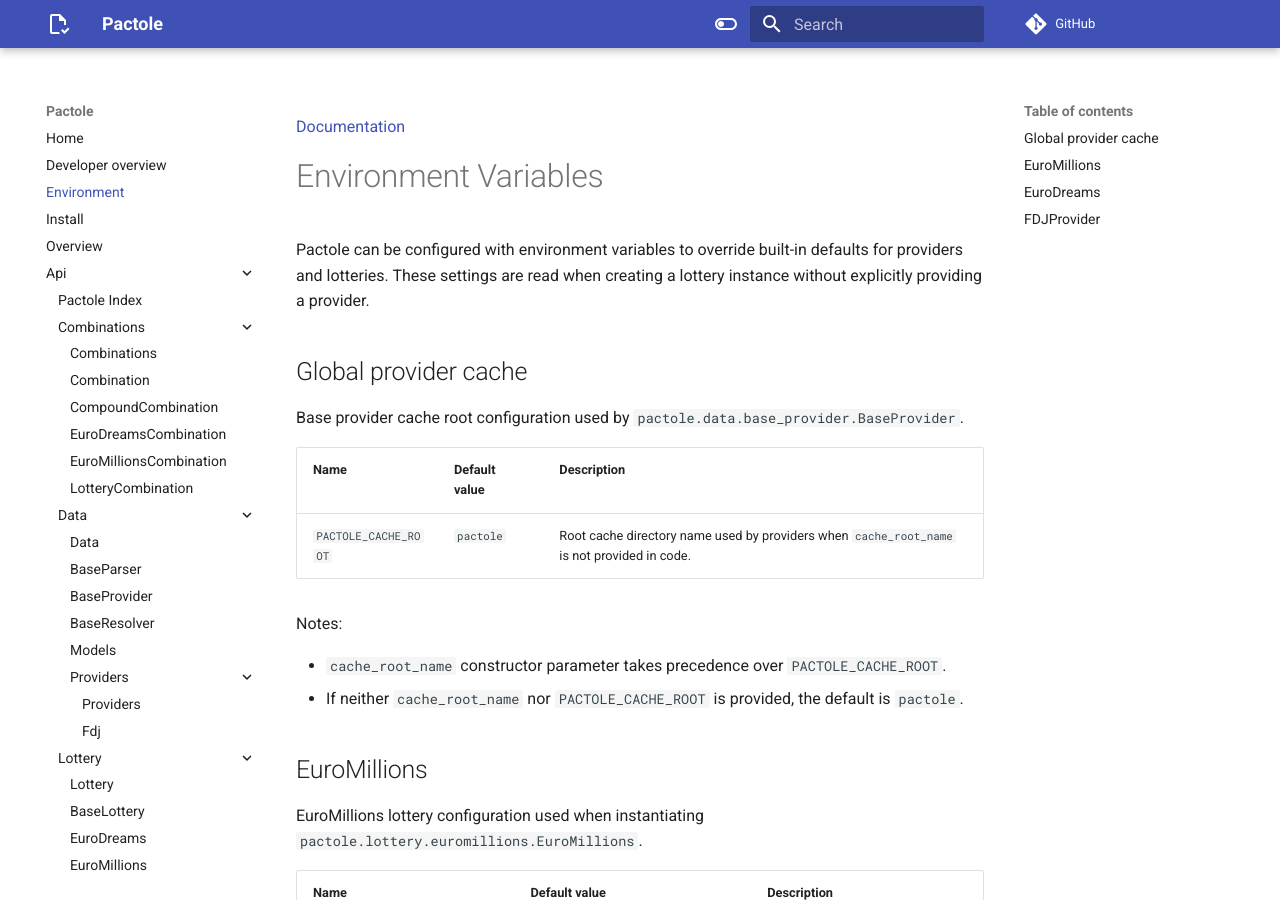
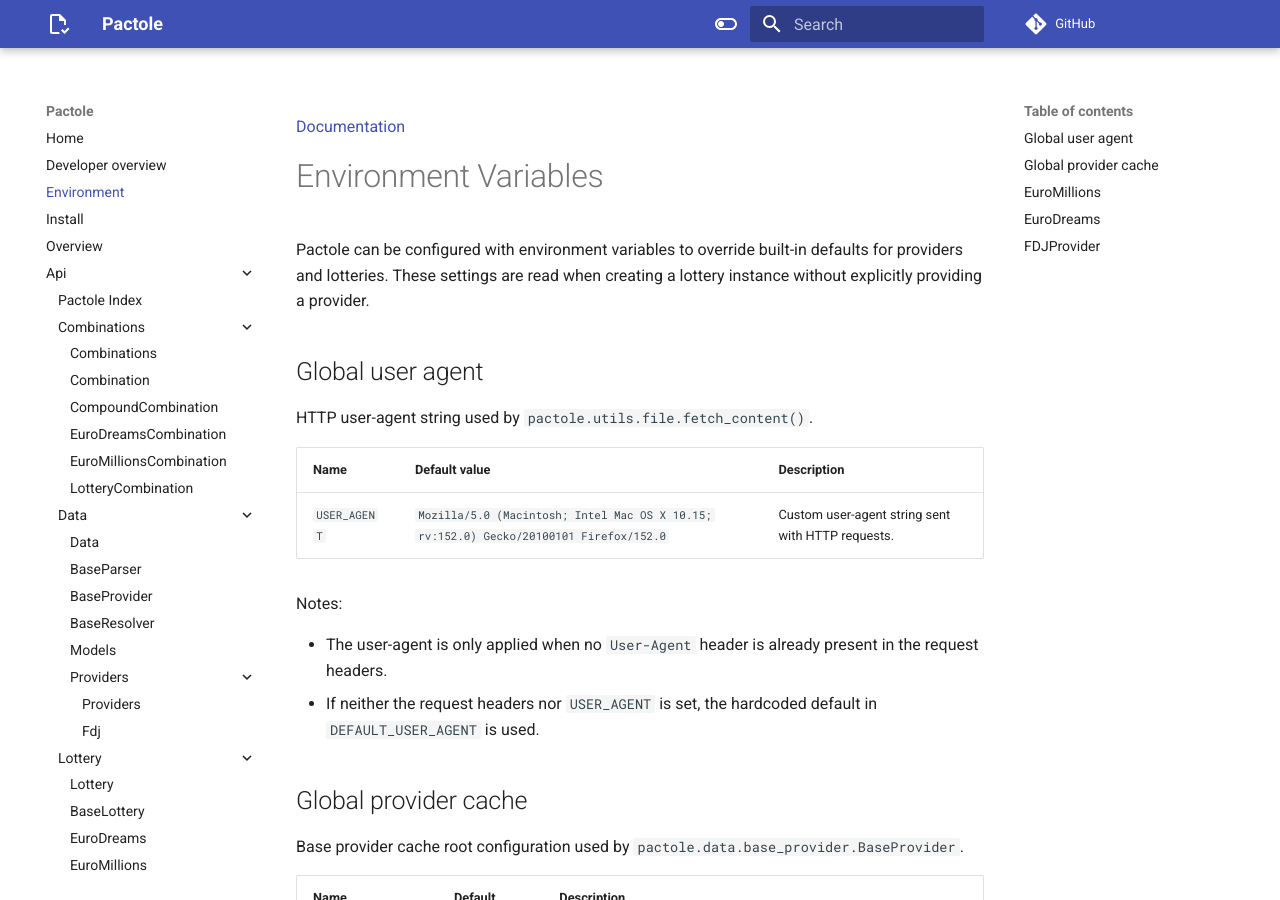
Before and after one commit to cerbernetix/pactole, an MkDocs documentation site: the page built from docs/environment.md, in a window 1280 px wide and 900 px high. Built offline with MkDocs 1.6.1 and Material for MkDocs 9.7.7, drawn with Linux system fonts in a browser that asks for light colours; comment, search, counter and statistics services are not loaded.

Commit message:
doc: document USER_AGENT environment variable for custom HTTP user-agent configuration

```diff
--- a/docs/environment.md
+++ b/docs/environment.md
@@ -5,6 +5,19 @@
 Pactole can be configured with environment variables to override built-in defaults for providers
 and lotteries. These settings are read when creating a lottery instance without explicitly
 providing a provider.
+
+## Global user agent
+
+HTTP user-agent string used by `pactole.utils.file.fetch_content()`.
+
+| Name         | Default value                                                                          | Description                                       |
+| ------------ | -------------------------------------------------------------------------------------- | ------------------------------------------------- |
+| `USER_AGENT` | `Mozilla/5.0 (Macintosh; Intel Mac OS X 10.15; rv:152.0) Gecko/20100101 Firefox/152.0` | Custom user-agent string sent with HTTP requests. |
+
+Notes:
+
+- The user-agent is only applied when no `User-Agent` header is already present in the request headers.
+- If neither the request headers nor `USER_AGENT` is set, the hardcoded default in `DEFAULT_USER_AGENT` is used.
 
 ## Global provider cache
 
```
Also changed, not shown: README.md (+1 -0 lines).
